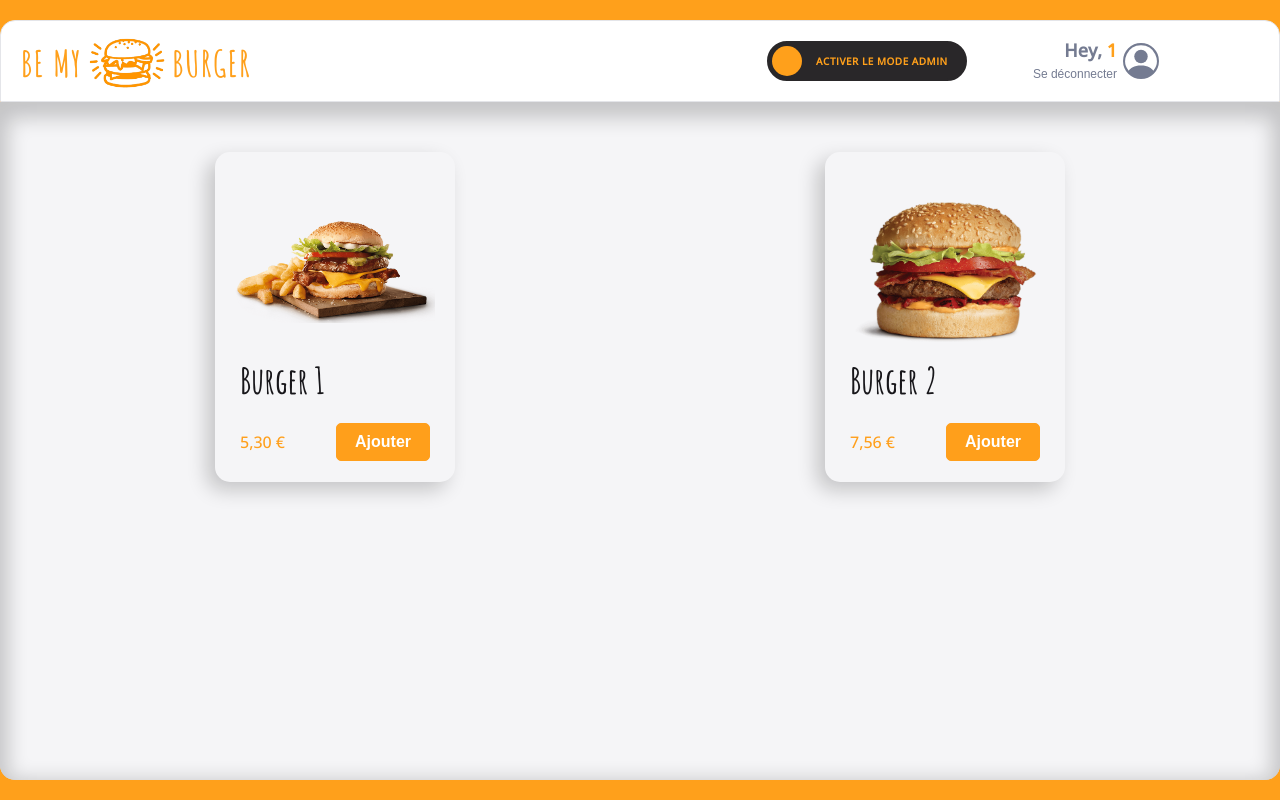
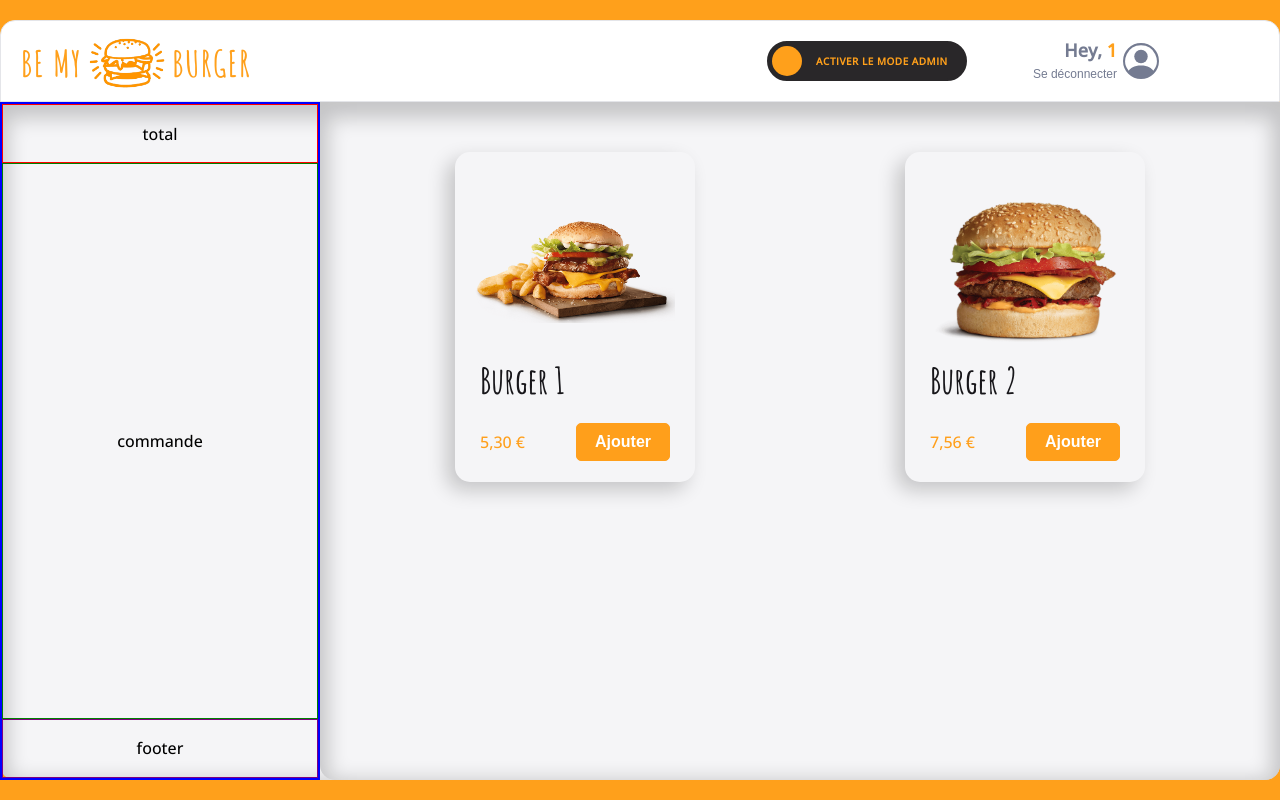
Before and after one commit to chiara-muller/be-my-burger, a React (Vite) app: page /order/1 in a window 1280 px wide. Built offline with nearby package versions, Linux system fonts and the light colour scheme.

Commit message:
F10: CART > create layout

```diff
--- a/src/components/pages/order/Main/Cart.jsx
+++ b/src/components/pages/order/Main/Cart.jsx
@@ -2,12 +2,42 @@ import styled from "styled-components";
 
 export default function Cart() {
   return (
-    <CartStyled>Cart</CartStyled>
+    <CartStyled>
+      <div className="total-container">total</div>
+      <div className="order-container">commande</div>
+      <div className="footer-container">footer</div>
+    </CartStyled>
   )
 }
 
 const CartStyled = styled.div`
 
-  background-color: blue;
+  box-sizing: border-box;
+  border: 2px solid blue;
+  display: flex;
+  flex-direction: column;
+  justify-content: space-between;
+
+  .total-container {
+    display: flex;
+    justify-content: center;
+    align-items: center;
+    border: 1px solid red;
+    height: 70px;
+  }
+  .order-container {
+    display: flex;
+    justify-content: center;
+    align-items: center;
+    border: 1px solid green;
+    height: 100%;
+  }
+  .footer-container {
+    display: flex;
+    justify-content: center;
+    align-items: center;
+    border: 1px solid purple;
+    height: 70px;
+  }
 
 `;
--- a/src/components/pages/order/Main/Main.jsx
+++ b/src/components/pages/order/Main/Main.jsx
@@ -1,7 +1,7 @@
 import styled from "styled-components";
 import { theme } from "../../../../theme";
 import Menu from "./Menu/Menu";
-// import Cart from "./Cart";
+import Cart from "./Cart";
 import Admin from "./Admin/Admin";
 import { useContext } from "react";
 import OrderContext from "../../../../context/OrderContext";
@@ -13,7 +13,7 @@ export default function Main() {
 
   return (
     <MainStyled>
-      {/* <Cart /> */}
+      <Cart />
       {/* <div className="basket">Basket</div> */}
       <div className="menu-and-admin">
         <Menu />
@@ -31,7 +31,7 @@ const MainStyled = styled.div`
   box-shadow: 0px 8px 20px 8px rgba(0, 0, 0, 0.2) inset ;
   border-radius: 0px 0px 15px 15px;
   display: grid;
-  grid-template-columns: 1fr;
+  grid-template-columns: 25% 1fr;
 
   /* .basket {
     background: pink;
```
